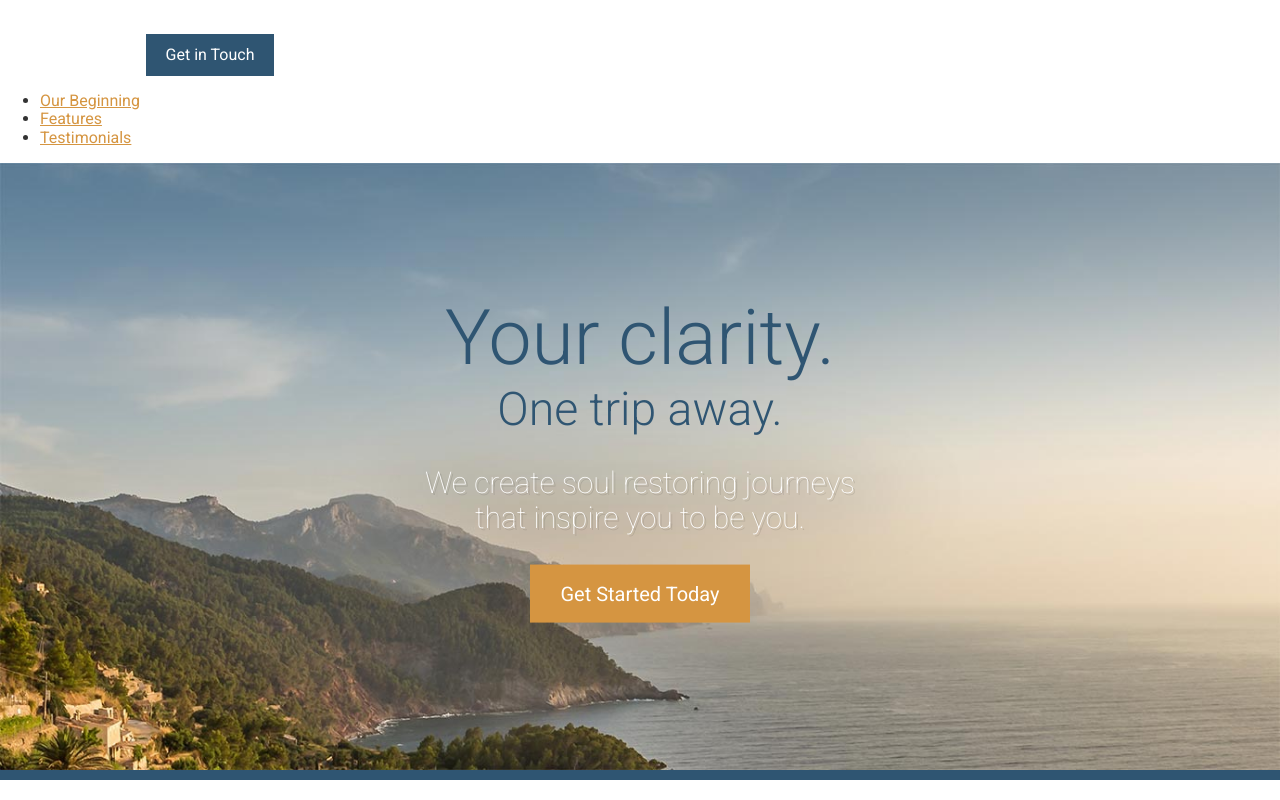
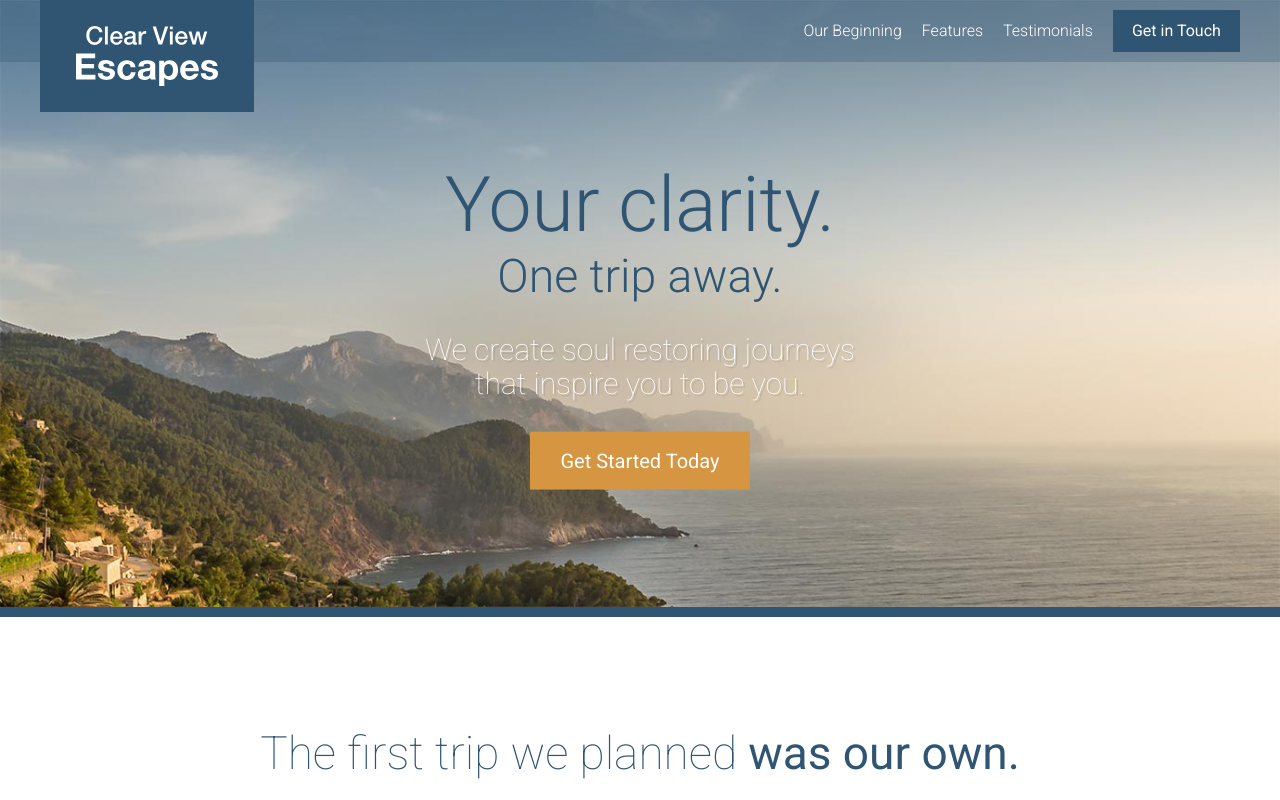
Before and after one commit to isAndy99/webdev-training-pages, a website: page travel-site-udemy/app/index.html in a window 1280 px wide. Shown: the top 800 px of the page. Drawn offline with Linux system fonts and the light colour scheme.

Commit message:
Finish styling header

```diff
--- a/travel-site-udemy/app/assets/styles/modules/_large-hero.css
+++ b/travel-site-udemy/app/assets/styles/modules/_large-hero.css
@@ -7,12 +7,17 @@
   }
 
   &__text-content {
+    padding-top: 5.5rem;
     position: absolute;
     top: 50%;
     transform: translateY(-50%);
     left: 0;
     width: 100%;
     text-align: center;
+
+    @mixin atMedium {
+      padding-top: 3.75rem;
+    }
   }
   &__title {
     font-weight: 300;
--- /dev/null
+++ b/travel-site-udemy/app/assets/styles/modules/_primary-nav.css
@@ -0,0 +1,28 @@
+.primary-nav {
+
+
+
+  &--pull-right {
+    float: right;
+  }
+
+  ul {
+    margin: 0;
+    padding: 0;
+    @mixin clearfix;
+  }
+
+  li {
+    list-style: none;
+    float: left;
+    padding-right: 1.25rem;
+  }
+
+  a {
+    color: #FFF;
+    font-weight: 300;
+    text-decoration: none;
+    display: block;
+    padding: 0.75rem 0;
+  }
+}
--- /dev/null
+++ b/travel-site-udemy/app/assets/styles/modules/_site-header.css
@@ -0,0 +1,54 @@
+.site-header {
+  padding: 0.625rem 0;
+  position: absolute;
+  width: 100%;
+  z-index: 2;
+
+  @mixin atMedium {
+    background-color: rgba($mainBlue, .3);
+  }
+
+  &__btn-container {
+    float: right;
+  }
+
+  &__logo {
+    position: absolute;
+    top: 0;
+    left: 50%;
+    transform: translateX(-50%) scale(.8);
+    transform-origin: 50% 0;
+    background-color: $mainBlue;
+    padding: 1.625rem 2.25rem;
+
+    @mixin atMedium {
+      left: auto;
+      transform: translateX(0);
+    }
+  }
+
+  &__logo__graphic {
+    text-indent: -9999px;
+  }
+
+  &__menu-icon {
+    width: 1.25rem;
+    height: 1.25rem;
+    background-color: #FFF;
+    position: absolute;
+    top: 0.625rem;
+    right: 0.625rem;
+
+    @mixin atMedium {
+      display: none;
+    }
+  }
+
+  &__menu-content {
+    display: none;
+
+    @mixin atMedium {
+      display: block;
+    }
+  }
+}
--- a/travel-site-udemy/app/assets/styles/styles.css
+++ b/travel-site-udemy/app/assets/styles/styles.css
@@ -14,3 +14,5 @@
 @import "modules/_testimonial.css";
 @import "modules/_sprite.css";
 @import "modules/_site-footer.css";
+@import "modules/_site-header.css";
+@import "modules/_primary-nav.css";
--- a/travel-site-udemy/app/index.html
+++ b/travel-site-udemy/app/index.html
@@ -10,16 +10,27 @@
   <link rel="stylesheet" href="temp/styles/styles.css">
 </head>
 <body>
-  <header>
-    <img src="assets/images/icons/clear-view-escapes.svg">
+  <header class="site-header">
+    <div class="wrapper">
+      <div class="site-header__logo">
+        <div class="site-header__logo__graphic icon icon--clear-view-escapes">Clear View Escapes</div>
+      </div>
+
+      <div class="site-header__menu-icon"></div>
+
+      <div class="site-header__menu-content">
+        <div class="site-header__btn-container">
           <a href="#" class="btn">Get in Touch</a>
-    <nav>
+        </div>
+        <nav class="primary-nav primary-nav--pull-right">
           <ul>
             <li><a href="#our-beginning">Our Beginning</a></li>
             <li><a href="#features">Features</a></li>
             <li><a href="#testimonials">Testimonials</a></li>
           </ul>
         </nav>
+      </div>
+    </div>
   </header>
 
   <div class="large-hero">
--- a/travel-site-udemy/app/temp/styles/styles.css
+++ b/travel-site-udemy/app/temp/styles/styles.css
@@ -478,6 +478,7 @@
   }
 
 .large-hero__text-content {
+    padding-top: 5.5rem;
     position: absolute;
     top: 50%;
     -webkit-transform: translateY(-50%);
@@ -485,6 +486,13 @@
     left: 0;
     width: 100%;
     text-align: center;
+  }
+
+@media (min-width: 800px) {
+
+.large-hero__text-content {
+      padding-top: 3.75rem
+  }
   }
 
 .large-hero__title {
@@ -1092,3 +1100,102 @@
       margin-right: 1.4rem
   }
   }
+
+.site-header {
+  padding: 0.625rem 0;
+  position: absolute;
+  width: 100%;
+  z-index: 2;
+}
+
+@media (min-width: 800px) {
+
+.site-header {
+    background-color: rgba(47,85,114, .3)
+}
+  }
+
+.site-header__btn-container {
+    float: right;
+  }
+
+.site-header__logo {
+    position: absolute;
+    top: 0;
+    left: 50%;
+    -webkit-transform: translateX(-50%) scale(.8);
+            transform: translateX(-50%) scale(.8);
+    -webkit-transform-origin: 50% 0;
+            transform-origin: 50% 0;
+    background-color: #2F5572;
+    padding: 1.625rem 2.25rem;
+  }
+
+@media (min-width: 800px) {
+
+.site-header__logo {
+      left: auto;
+      -webkit-transform: translateX(0);
+              transform: translateX(0)
+  }
+  }
+
+.site-header__logo__graphic {
+    text-indent: -9999px;
+  }
+
+.site-header__menu-icon {
+    width: 1.25rem;
+    height: 1.25rem;
+    background-color: #FFF;
+    position: absolute;
+    top: 0.625rem;
+    right: 0.625rem;
+  }
+
+@media (min-width: 800px) {
+
+.site-header__menu-icon {
+      display: none
+  }
+  }
+
+.site-header__menu-content {
+    display: none;
+  }
+
+@media (min-width: 800px) {
+
+.site-header__menu-content {
+      display: block
+  }
+  }
+
+.primary-nav--pull-right {
+    float: right;
+  }
+
+.primary-nav ul {
+    margin: 0;
+    padding: 0;
+  }
+
+.primary-nav ul::after {
+    content: "";
+    clear: both;
+    display: table;
+  }
+
+.primary-nav li {
+    list-style: none;
+    float: left;
+    padding-right: 1.25rem;
+  }
+
+.primary-nav a {
+    color: #FFF;
+    font-weight: 300;
+    text-decoration: none;
+    display: block;
+    padding: 0.75rem 0;
+  }
--- a/travel-site-udemy/gulp/tasks/styles.js
+++ b/travel-site-udemy/gulp/tasks/styles.js
@@ -4,11 +4,12 @@
 cssvars = require('postcss-simple-vars'),
 nested = require('postcss-nested'),
 cssImport = require('postcss-import'),
-mixins = require('postcss-mixins');
+mixins = require('postcss-mixins'),
+hexrgba = require('postcss-hexrgba');
 
 gulp.task('styles', function() {
   return gulp.src('./app/assets/styles/styles.css')
-    .pipe(postcss([cssImport, mixins, cssvars, nested, autoprefixer]))
+    .pipe(postcss([cssImport, mixins, cssvars, nested, hexrgba, autoprefixer]))
     .on('error', function(errorInfo) {
       console.log(errorInfo.toString());
       this.emit('end');
--- a/travel-site-udemy/package.json
+++ b/travel-site-udemy/package.json
@@ -14,6 +14,7 @@
     "gulp-rename": "^1.2.2",
     "gulp-svg-sprite": "^1.3.1",
     "gulp-watch": "^4.3.11",
+    "postcss-hexrgba": "^0.2.1",
     "postcss-import": "^10.0.0",
     "postcss-mixins": "^6.0.1",
     "postcss-nested": "^2.0.2",
```
Also changed, not shown: 1 other file. Lines whose indentation alone changed are shown as unchanged.
